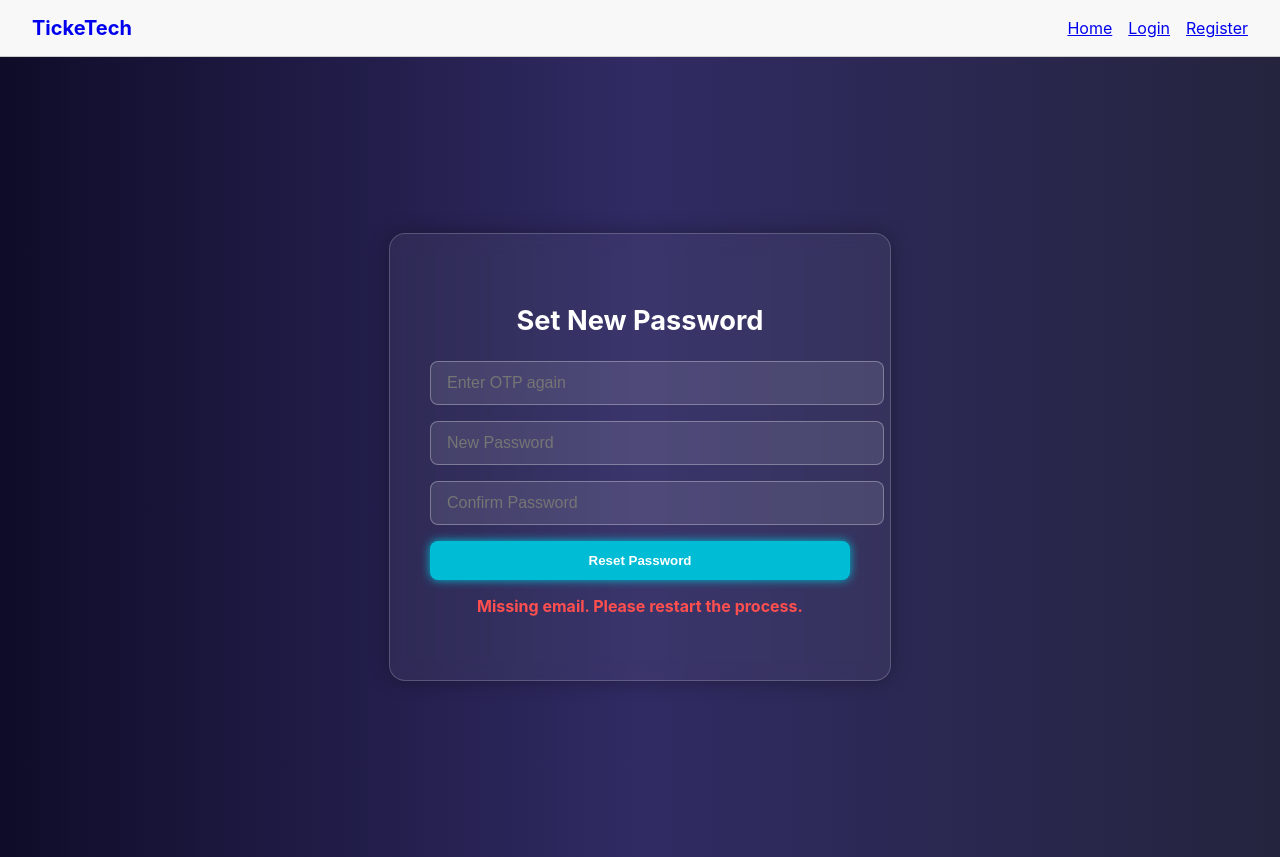
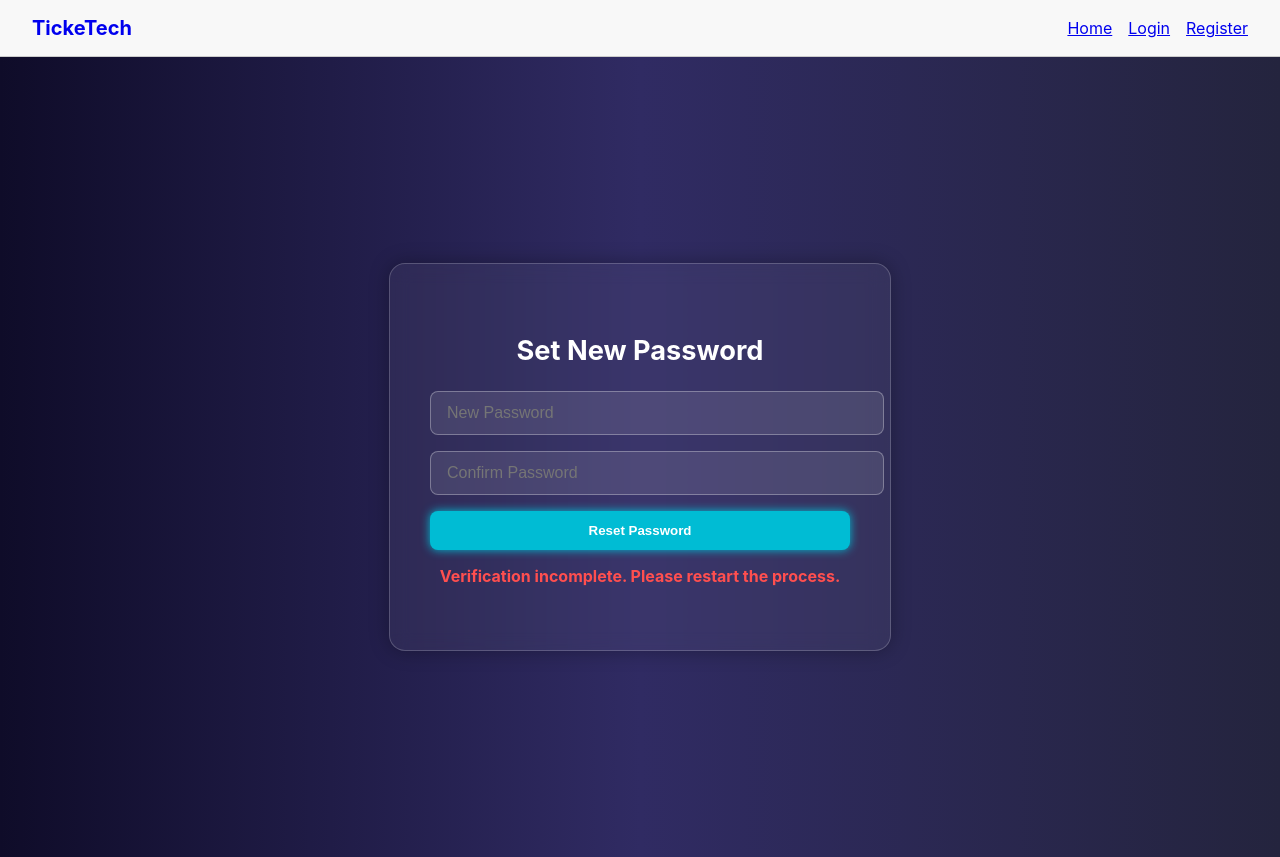
Before and after one commit to Assem-boop/TickeTech, a React (Create React App) app in the folder frontend/: page /reset-password in a window 1280 px wide. Built offline with nearby package versions, Linux system fonts and the light colour scheme.

Commit message:
ForgetPassword Final GUI Commit

```diff
--- a/frontend/src/pages/ResetPassword.jsx
+++ b/frontend/src/pages/ResetPassword.jsx
@@ -8,16 +8,19 @@ const ResetPassword = () => {
   const [password, setPassword] = useState("");
   const [confirm, setConfirm] = useState("");
   const [email, setEmail] = useState("");
-  const [otp, setOtp] = useState(""); // 🔑 Required for backend
+  const [code, setCode] = useState("");
   const [error, setError] = useState("");
   const [success, setSuccess] = useState("");
 
   useEffect(() => {
-    const savedEmail = localStorage.getItem("otpEmail");
-    if (!savedEmail) {
-      setError("Missing email. Please restart the process.");
+    const storedEmail = localStorage.getItem("otpEmail");
+    const storedCode = localStorage.getItem("verifiedOtpCode");
+
+    if (!storedEmail || !storedCode) {
+      setError("Verification incomplete. Please restart the process.");
     } else {
-      setEmail(savedEmail);
+      setEmail(storedEmail);
+      setCode(storedCode);
     }
   }, []);
 
@@ -25,11 +28,6 @@ const ResetPassword = () => {
     e.preventDefault();
     setError("");
     setSuccess("");
-
-    if (!otp || !email || !password) {
-      setError("All fields are required.");
-      return;
-    }
 
     if (password !== confirm) {
       setError("Passwords do not match.");
@@ -39,12 +37,14 @@ const ResetPassword = () => {
     try {
       await api.put("/api/v1/forgot-password/reset-password", {
         email,
-        code: otp, // 🔑 Required
+        code,
         newPassword: password,
       });
 
       setSuccess("✅ Password reset! Redirecting...");
       localStorage.removeItem("otpEmail");
+      localStorage.removeItem("verifiedOtpCode");
+
       setTimeout(() => navigate("/login"), 2000);
     } catch (err) {
       setError(err.response?.data?.message || "Reset failed.");
@@ -56,14 +56,6 @@ const ResetPassword = () => {
       <div style={glassBox}>
         <h2 style={titleStyle}>Set New Password</h2>
         <form onSubmit={handleReset}>
-          <input
-            type="text"
-            placeholder="Enter OTP again"
-            value={otp}
-            onChange={(e) => setOtp(e.target.value)}
-            required
-            style={inputStyle}
-          />
           <input
             type="password"
             placeholder="New Password"
@@ -91,7 +83,8 @@ const ResetPassword = () => {
   );
 };
 
-// 🎨 Styles remain the same (reuse from previous pages)
+// 🎨 Same styles as previous
+
 const pageStyle = {
   height: "100vh",
   background: "linear-gradient(to right, #0f0c29, #302b63, #24243e)",
--- a/frontend/src/pages/VerifyOtp.jsx
+++ b/frontend/src/pages/VerifyOtp.jsx
@@ -28,6 +28,9 @@ const VerifyOtp = () => {
         email,
         code: otp,
       });
+
+      // ✅ Save code for next step
+      localStorage.setItem("verifiedOtpCode", otp);
 
       setSuccess("✅ OTP verified successfully!");
       setTimeout(() => navigate("/reset-password"), 1500);
@@ -63,6 +66,8 @@ const VerifyOtp = () => {
     </div>
   );
 };
+
+// 🎨 Styles (unchanged — reuse your existing)
 
 const pageStyle = {
   height: "100vh",
```
